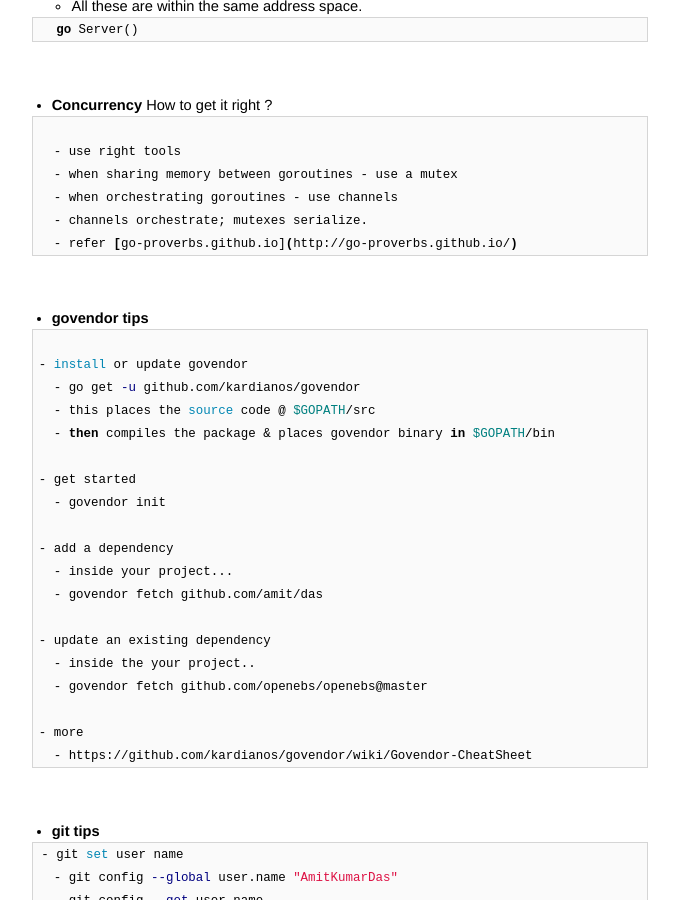
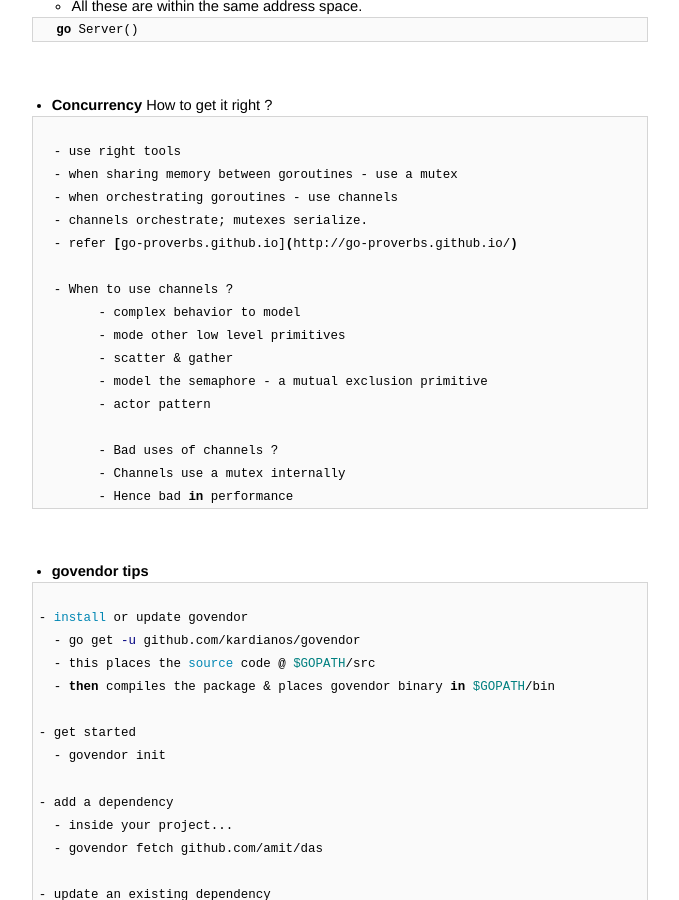
Before and after one commit to AmitKumarDas/amitkumardas.github.io, a Jekyll site: the page built from _posts/2016-07-14-my-golang-refresher.md, in a window 1280 px wide and 900 px high, scrolled down 6794 px. Shown: the whole window, without its empty margins (300-979 px from the left). Built offline with Jekyll 4.4.1, drawn with Linux system fonts in a browser that asks for light colours.

Commit message:
Update 2016-07-14-my-golang-refresher.md

````diff
--- a/_posts/2016-07-14-my-golang-refresher.md
+++ b/_posts/2016-07-14-my-golang-refresher.md
@@ -391,6 +391,17 @@ export PATH=$PATH:$GOPATH/bin
   - when orchestrating goroutines - use channels
   - channels orchestrate; mutexes serialize.
   - refer [go-proverbs.github.io](http://go-proverbs.github.io/)
+
+  - When to use channels ?
+	- complex behavior to model
+	- mode other low level primitives
+	- scatter & gather
+	- model the semaphore - a mutual exclusion primitive
+	- actor pattern
+
+	- Bad uses of channels ?
+	- Channels use a mutex internally
+	- Hence bad in performance
 ```
 
 <br />
````
